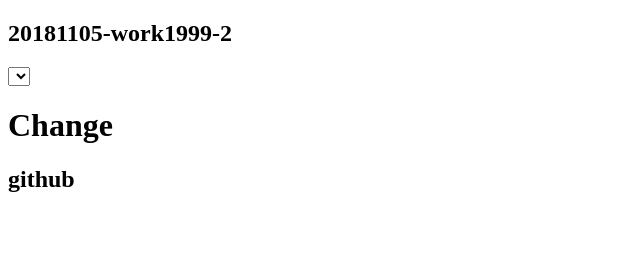
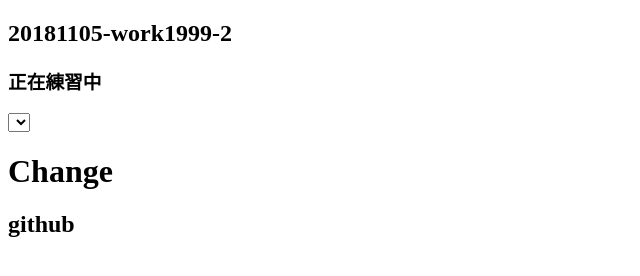
Before and after one commit to UXUISonya/20181105-work1999-2, a plain HTML site: page index.html in a window 1280 px wide. Shown: the whole page, without its empty margins (0-640 px from the left). Drawn offline with Linux system fonts and the light colour scheme.

Commit message:
新增網頁2

```diff
--- a/index.html
+++ b/index.html
@@ -6,7 +6,7 @@
     <meta http-equiv="X-UA-Compatible" content="ie=edge">
     <title>20181105-work1999-2</title>
     <h2>20181105-work1999-2</h2>
-
+    <h3>正在練習中</h3>
     <select class="dom">
 
     </select>
```
